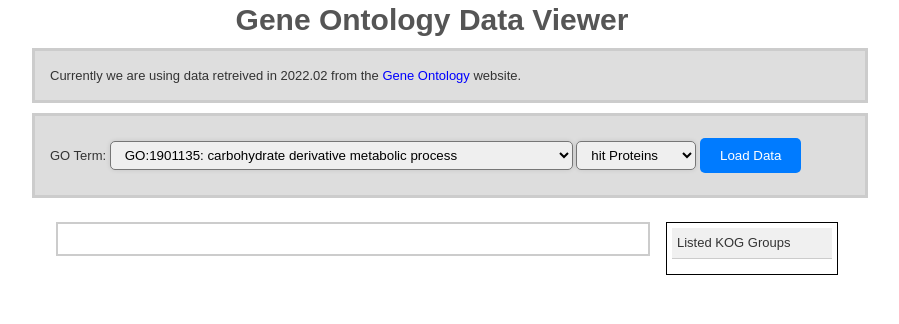
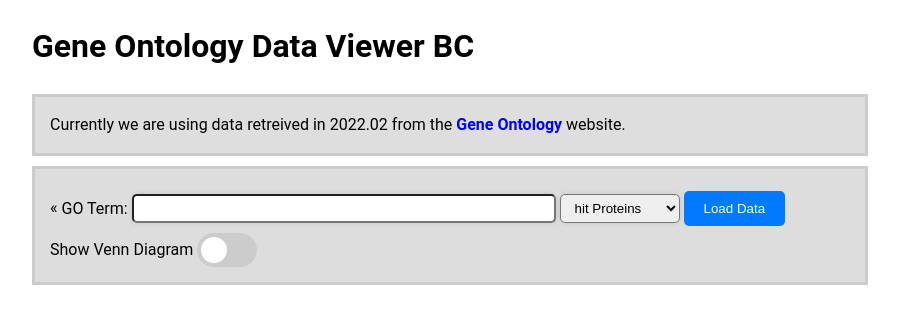
Before and after one commit to ZoliQua/Conserved_Core_GO_Tool_Viewer, a PHP site: page / in a window 1280 px wide. Shown: the top 324 px of the page, without its empty margins (208-1107 px from the left). Run offline with PHP 8.4, Linux system fonts and the light colour scheme; some libraries are stand-ins or nearby versions.

Commit message:
adding dynamic option to select GO_Term

```diff
--- /dev/null
+++ b/_notes/dwsync.xml
@@ -0,0 +1,5 @@
+<?xml version="1.0" encoding="utf-8" ?>
+<dwsync>
+<file name="index.php" server="serenity.versanus.eu/dulzoltan.hu/go_tool_demo/" local="3791607646" remote="3791608020" Dst="-1" />
+<file name="visitors.log" server="serenity.versanus.eu/dulzoltan.hu/go_tool_demo/" local="3791607600" remote="3791607600" Dst="-1" />
+</dwsync>
--- a/index.php
+++ b/index.php
@@ -26,7 +26,6 @@ file_put_contents($filePath, $logString, FILE_APPEND);
     <meta name="viewport" content="width=device-width, initial-scale=1.0">
     <title>Data Viewer</title>
     <link rel="stylesheet" type="text/css" href="media/css/go_tool_style.css">
-    <link rel="stylesheet" type="text/css" href="media/css/go.css" type="text/css" />
     <link rel="stylesheet" type="text/css" href="media/css/table.css" type="text/css" />
     <link rel="stylesheet" type="text/css" href="media/css/table_jui.css" type="text/css" />
     <link rel="stylesheet" type="text/css" href="https://cdn.datatables.net/1.13.6/css/jquery.dataTables.min.css">
@@ -42,7 +41,7 @@ file_put_contents($filePath, $logString, FILE_APPEND);
 </head>
 <body>
     <div class="container">
-        <h1>Gene Ontology Data Viewer</h1>
+        <h1>Gene Ontology Data Viewer BC</h1>
         <div id="goHeaderContainer"></div>
 
         <div id="goTermInformation">
@@ -50,6 +49,7 @@ file_put_contents($filePath, $logString, FILE_APPEND);
         </div>
 
         <div id="goTermRequest">
+            <div id="goTermRequestHeader">«
                 <label for="goSelector">GO Term: </label>
                 <select id="goSelector">
                     <!-- Options will be added using jQuery -->
@@ -59,6 +59,14 @@ file_put_contents($filePath, $logString, FILE_APPEND);
                     <option value="total">total Proteins</option>
                 </select>
                 <button id="loadDataBtn">Load Data</button>
+            </div>
+            <div id="goTermRequestSettings">
+                <label for="showAll">Show Venn Diagram</label>
+                <label class="switch">
+                    <input type="checkbox">
+                    <span class="slider"></span>
+                </label>
+            </div>
         </div>
 
         <div id="diagramBox">
--- a/js/go_tool_scripts.js
+++ b/js/go_tool_scripts.js
@@ -469,6 +469,8 @@ $(document).ready(function() {
         }
     }
 
+    // Hide the original select element
+    var $goSelector = $('#goSelector').hide();
     // Add options to the selector dynamically
     $.each(list_of_terms, function(key, value) {
         $('#goSelector').append($('<option>', {
@@ -477,7 +479,53 @@ $(document).ready(function() {
         }));
     });
 
+    // Create a visible text input for autocomplete and a hidden input to store the selected ID
+    var $autocompleteInput = $('<input type="text" id="goSelectorInput">').insertBefore($goSelector);
+    var $hiddenInput = $('<input type="hidden" id="selectedGoTermId">').insertBefore($goSelector);
+
+    // Prepare the source data for autocomplete
+    var autocompleteSource = $.map(list_of_terms, function(description, id) {
+        return {
+            label: id + ': ' + description, // Display format
+            value: id.toLowerCase().replace(/:/g, '-') // Value to be used when an item is selected
+        };
+    });
+
+    // Initialize autocomplete on the new input
+    $autocompleteInput.autocomplete({
+        source: autocompleteSource,
+        minLength: 0, // Minimum number of characters to trigger autocomplete
+        select: function(event, ui) {
+            // Update the visible input with the full text (ID + description)
+            $autocompleteInput.val(ui.item.label);
+            // Update the hidden input with the selected ID
+            $hiddenInput.val(ui.item.value);
+            // Update the original select element with the selected GO term ID
+            $goSelector.val(ui.item.value);
+
+            // Prevent the widget from updating the input with the item.value
+            event.preventDefault();
+
+            // You might want to trigger any action that should happen on selecting an option, like form submission or data loading
+            // $('#loadDataBtn').click(); // Example: trigger the click event of the Load Data button
+        }
+    }).focus(function () {
+        // Show all options when the input gets focus
+        $(this).autocomplete("search", "");
+    });
+
+    // Custom rendering of autocomplete items (optional, for better display)
+    $autocompleteInput.autocomplete("instance")._renderItem = function(ul, item) {
+         // Escape special characters in the user's input to use in a regex
+         var userInput = $.ui.autocomplete.escapeRegex(this.term);
+         var t = item.label.replace(new RegExp("(" + userInput + ")", "gi"), "<strong>$1</strong>");
+         return $("<li>")
+            .append("<div>" + t + "</div>")
+            .appendTo(ul);
+    };
+
     $('#detailsTable').hide();
+    $('#diagramBox').hide();
 
      // Make each row clickable to toggle extra columns
     $('#dataTable').on('click', 'tr', function() {
@@ -486,6 +534,8 @@ $(document).ready(function() {
 
     // Event listener for button click
     $('#loadDataBtn').click(function() {
+        // Show diagramBox
+        $('#diagramBox').show();
         // Get the selected GO term
         const selectedGO = $('#goSelector').val();
         // Convert the selected GO term to the format used in the TSV file
--- /dev/null
+++ b/media/_notes/dwsync.xml
@@ -0,0 +1,4 @@
+<?xml version="1.0" encoding="utf-8" ?>
+<dwsync>
+<file name="Methods_Figure_1v10.png" server="serenity.versanus.eu/dulzoltan.hu/go_tool_demo/" local="3789610901" remote="3791608020" Dst="-1" />
+</dwsync>
--- a/media/css/go_tool_style.css
+++ b/media/css/go_tool_style.css
@@ -1,5 +1,10 @@
+html {
+	height: 100%;
+}
+
 body {
     font-family: 'Roboto', sans-serif;
+    color: #333333
     padding: 20px;
     margin: 20px;
     line-height: 1.6;
@@ -7,11 +12,6 @@ body {
 
 h3 {
     text-align: center; /* Centered text */
-}
-
-.container {
-    max-width: 800px;
-    margin: 0 auto;
 }
 
 table {
@@ -28,6 +28,10 @@ th, td {
     text-align: left;
 }
 
+label {
+    vertical-align: middle;
+}
+
 @media screen and (max-width: 600px) {
     table, th, td {
         display: block;
@@ -42,6 +46,12 @@ th, td {
         float: left;
         font-weight: bold;
     }
+}
+
+
+.container {
+    max-width: 800px;
+    margin: 0 auto;
 }
 
 .extra {
@@ -69,11 +79,15 @@ th, td {
     background-color: #0056b3;
 }
 
-#goSelector, #hitSelector {
+#goSelector, #hitSelector, #goSelectorInput {
     padding: 5px 10px;
     margin: 10px 0;
     border-radius: 5px;
     box-shadow: 0px 0px 5px rgba(0, 0, 0, 0.1);
+}
+
+#goSelectorInput {
+    width: 50%;
 }
 
 #dataTable {
@@ -112,7 +126,6 @@ th, td {
     color: blue;
     text-decoration: underline;
     margin-right: 5px;
-/ / Adds a little spacing between links if there are multiple in a cell
 }
 
 
@@ -188,15 +201,19 @@ th, td {
 }
 
 a {
-    color: darkred;
+	color: #0000FF;
     font-weight: bold;
-    text-decoration: none;
+	text-decoration: none;
 }
 
 a:hover {
-    color: darkred;
-    font-weight: bold;
-    text-decoration: underline;
+	color: #5555FF;
+	text-decoration: underline;
+}
+
+a:visited {
+	color: #0000FF;
+	text-decoration: none;
 }
 
 #diagramDetailContainer {
@@ -244,3 +261,56 @@ svg text:hover {
     stroke: black;
     stroke-width: 1;
 }
+
+.switch {
+    position: relative;
+    display: inline-block;
+    width: 60px;
+    height: 34px;
+}
+
+.switch input {
+    opacity: 0;
+    width: 0;
+    height: 0;
+}
+
+.slider {
+    border-radius: 34px;
+    position: absolute;
+    cursor: pointer;
+    top: 0;
+    left: 0;
+    right: 0;
+    bottom: 0;
+    background-color: #ccc;
+    -webkit-transition: .4s;
+    transition: .4s;
+}
+
+.slider:before {
+    border-radius: 50%;
+    position: absolute;
+    content: "";
+    height: 26px;
+    width: 26px;
+    left: 4px;
+    bottom: 4px;
+    background-color: white;
+    -webkit-transition: .4s;
+    transition: .4s;
+}
+
+input:checked + .slider {
+    background-color: #2196F3;
+}
+
+input:focus + .slider {
+    box-shadow: 0 0 1px #2196F3;
+}
+
+input:checked + .slider:before {
+    -webkit-transform: translateX(26px);
+    -ms-transform: translateX(26px);
+    transform: translateX(26px);
+}
```
Also changed, not shown: media/css/_notes/dwsync.xml (added, +7 -0 lines), venn_test/_notes/dwsync.xml (added, +8 -0 lines), 2 other files. Lines whose indentation alone changed are shown as unchanged.
